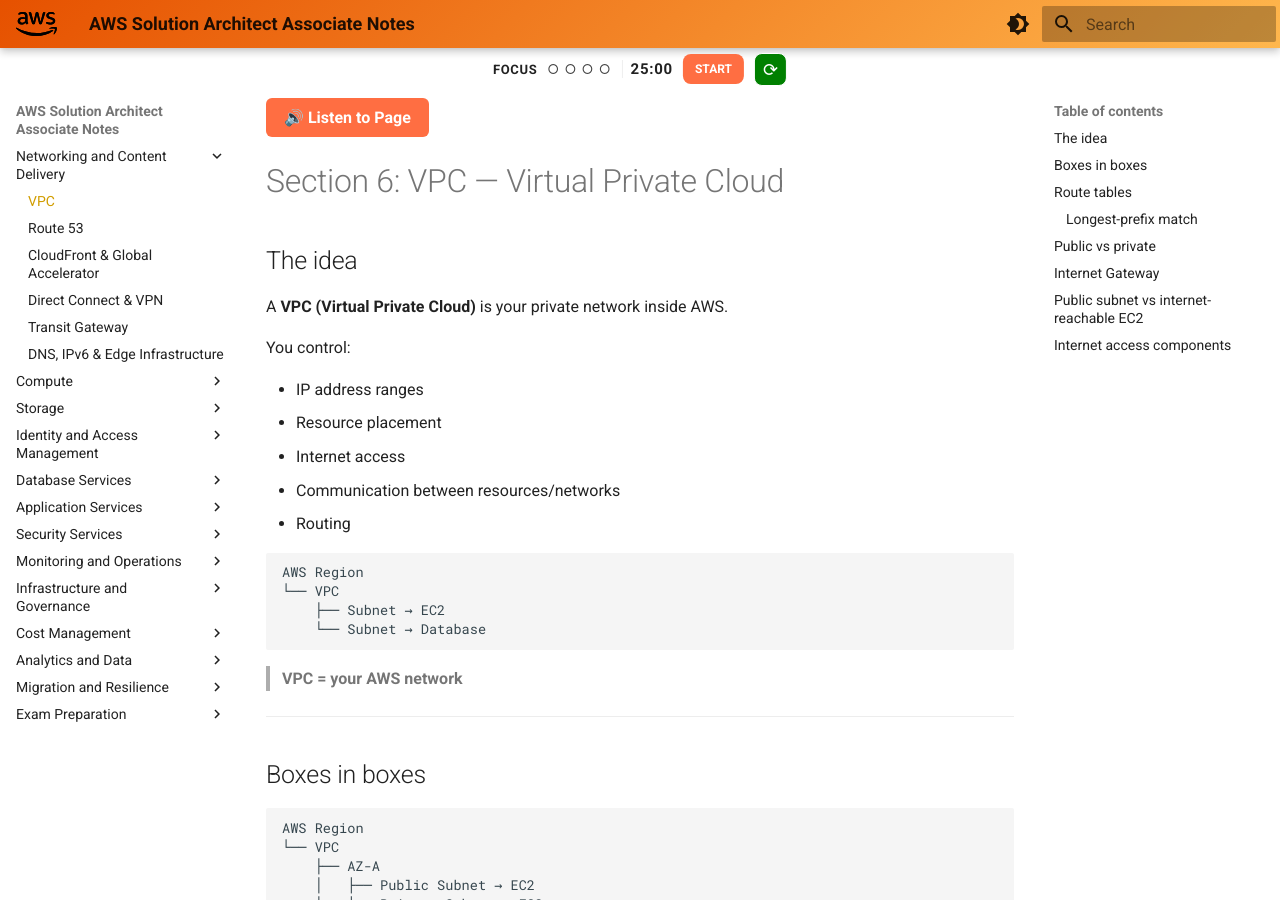
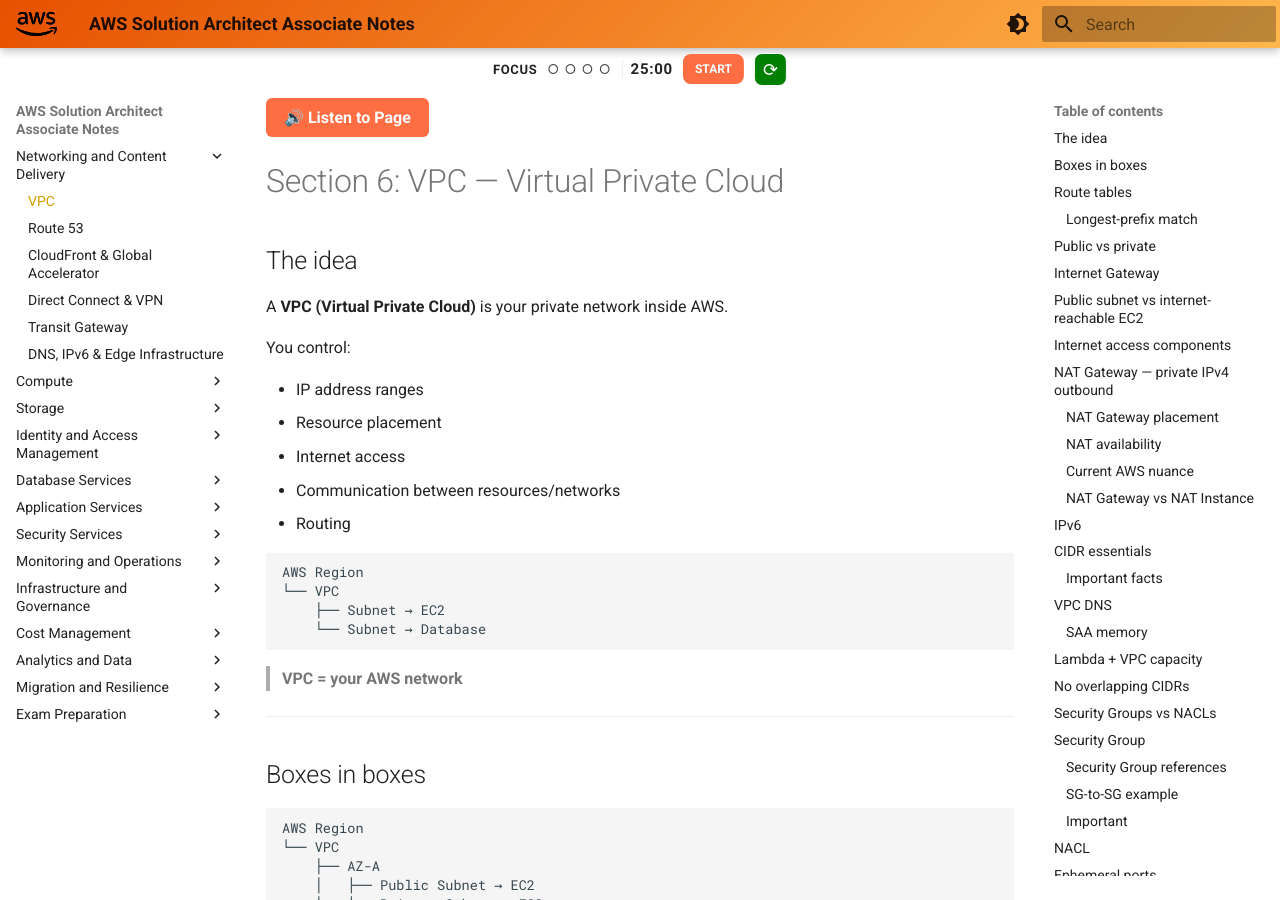
Before and after one commit to kamzk/saa, an MkDocs documentation site: the page built from docs/06-VPC.md, in a window 1280 px wide and 900 px high. Built offline with MkDocs 1.6.1 and Material for MkDocs 9.7.7, drawn with Linux system fonts in a browser that asks for light colours.

Commit message:
Update 06-VPC.md

````diff
--- a/docs/06-VPC.md
+++ b/docs/06-VPC.md
@@ -136,7 +136,7 @@ Internet-reachable EC2
 
 ---
 
-# NAT Gateway — private IPv4 outbound
+## NAT Gateway — private IPv4 outbound
 
 Used when private instances need:
 
@@ -159,7 +159,7 @@ Private EC2 → Internet ✅
 Internet → Private EC2 ❌
 ```
 
-## NAT Gateway placement
+### NAT Gateway placement
 
 A traditional zonal NAT Gateway is in a **public subnet**.
 
@@ -171,7 +171,7 @@ Private subnet route:
 
 NAT then uses the IGW.
 
-## NAT availability
+### NAT availability
 
 Traditional high-availability pattern:
 
@@ -194,7 +194,7 @@ For SAA:
 
 ---
 
-## NAT Gateway vs NAT Instance
+### NAT Gateway vs NAT Instance
 
 | NAT Gateway                   | NAT Instance                      |
 | ----------------------------- | --------------------------------- |
````
